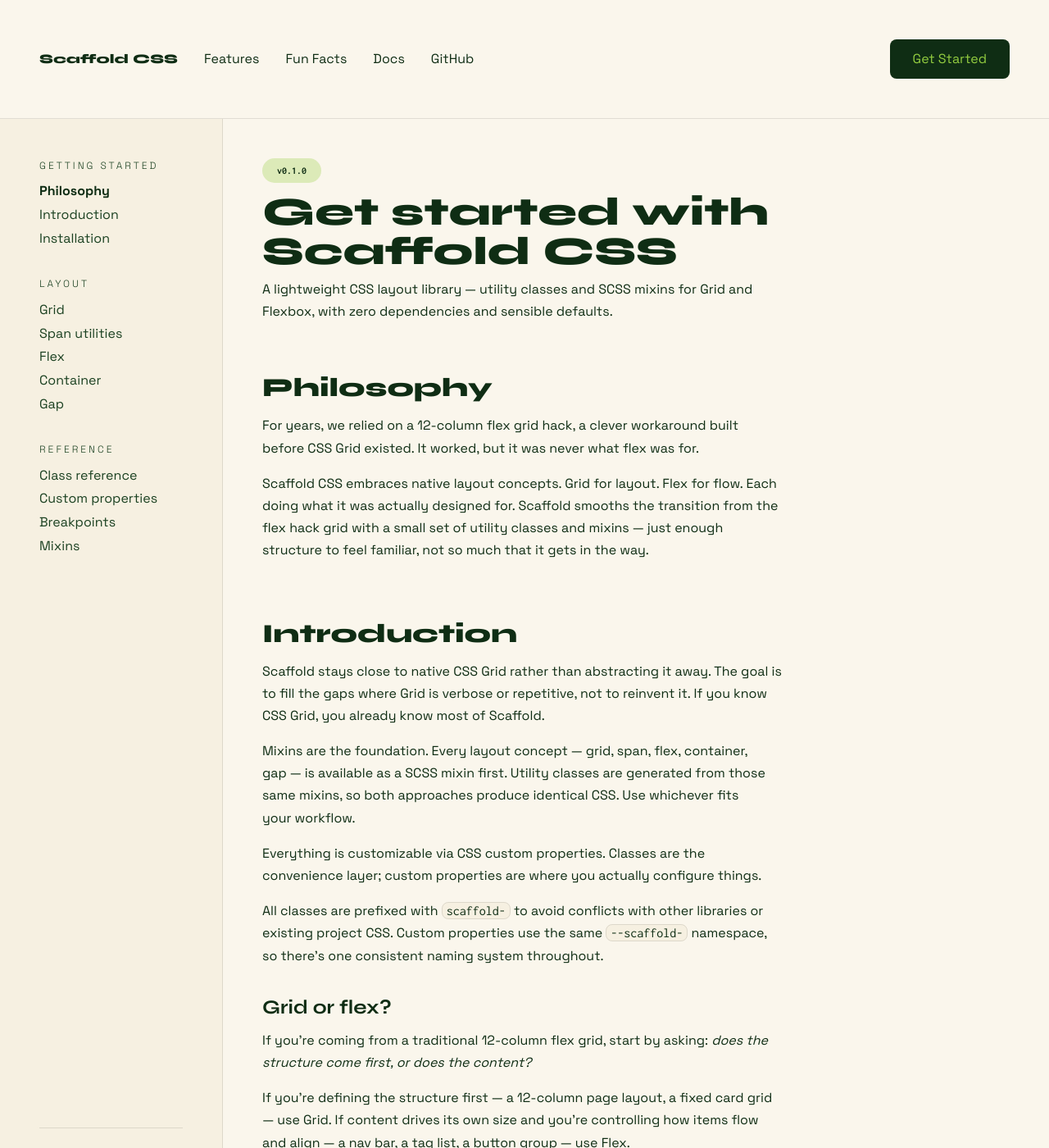
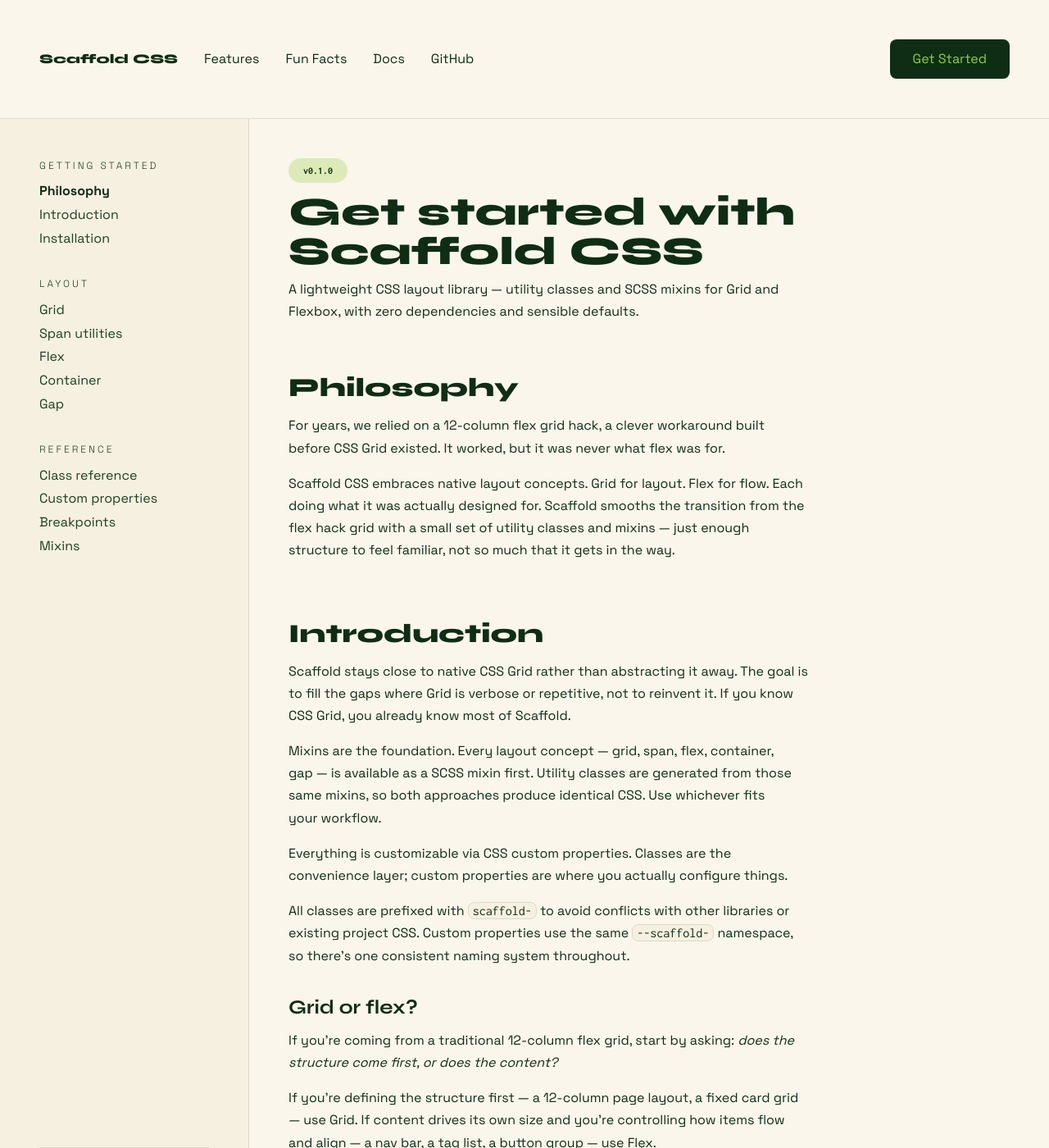
Before and after one commit to naher94/scaffoldcss, a Jekyll site: the page built from docs.html, in a window 1280 px wide and 1400 px high. Shown: the whole window at 82% size. Built offline with Jekyll 4.4.1, drawn with Linux system fonts in a browser that asks for light colours.

Commit message:
Update _docs.scss

```diff
--- a/_sass/_docs.scss
+++ b/_sass/_docs.scss
@@ -57,7 +57,7 @@
 /* ─── Layout ─────────────────────────────────────────────── */
 .docs-layout {
   display: grid;
-  grid-template-columns: 17em minmax(0, 1fr);
+  grid-template-columns: 19em minmax(0, 1fr);
   min-height: 100vh;
 }
 
```
